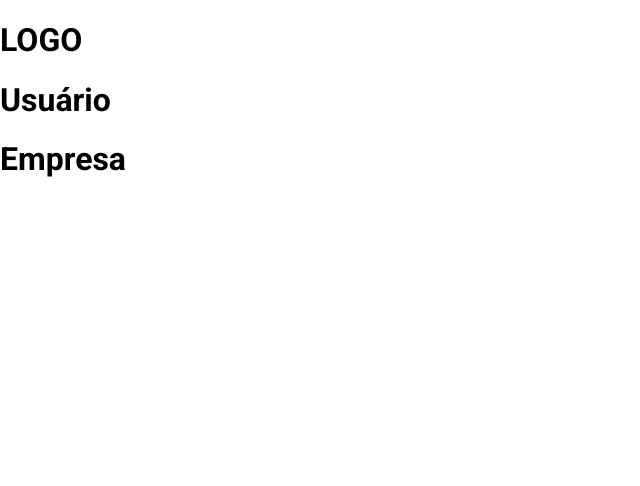
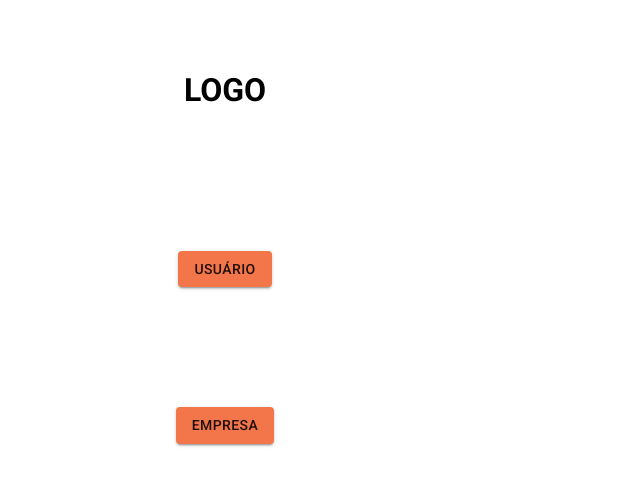
Before and after one commit to RogUnique/diversa_plus, a React (Create React App) app in the folder time38/: page / in a window 1280 px wide. Shown: the top 486 px of the page, without its empty margins (0-640 px from the left). Built offline with nearby package versions, Linux system fonts and the light colour scheme.

Commit message:
create HomePage

```diff
--- a/time38/src/pages/HomePage/HomePage.js
+++ b/time38/src/pages/HomePage/HomePage.js
@@ -1,12 +1,35 @@
 import React from 'react';
+import { useNavigate } from 'react-router-dom';
+import Button from '@material-ui/core/Button';
+import { goToSingUpUser } from '../../routes/coordinator';
+import { HomePageContainer } from './styled';
 
 const HomePage = () => {
+  const navigate = useNavigate();
   return (
-    <div>
+    <HomePageContainer>
       <h1>LOGO</h1>
-      <h1>Usuário</h1>
-      <h1>Empresa</h1>
-    </div>
+      <div>
+        <Button
+          fullWidth
+          variant={'contained'}
+          color={'primary'}
+          onClick={() => goToSingUpUser(navigate)}
+        >
+          Usuário
+        </Button>
+      </div>
+      <div>
+        <Button
+          fullWidth
+          variant={'contained'}
+          color={'primary'}
+          onClick={() => goToSingUpUser(navigate)}
+        >
+          Empresa
+        </Button>
+      </div>
+    </HomePageContainer>
   );
 };
 
--- a/time38/src/pages/HomePage/styled.js
+++ b/time38/src/pages/HomePage/styled.js
@@ -0,0 +1,13 @@
+import styled from 'styled-components'
+
+export const HomePageContainer = styled.div `
+  display: flex;
+  flex-direction: column;
+  align-items: center;
+  margin: 50px;
+  max-width: 350px;
+
+    button {
+        margin-top: 15vh;
+    }
+`
```
